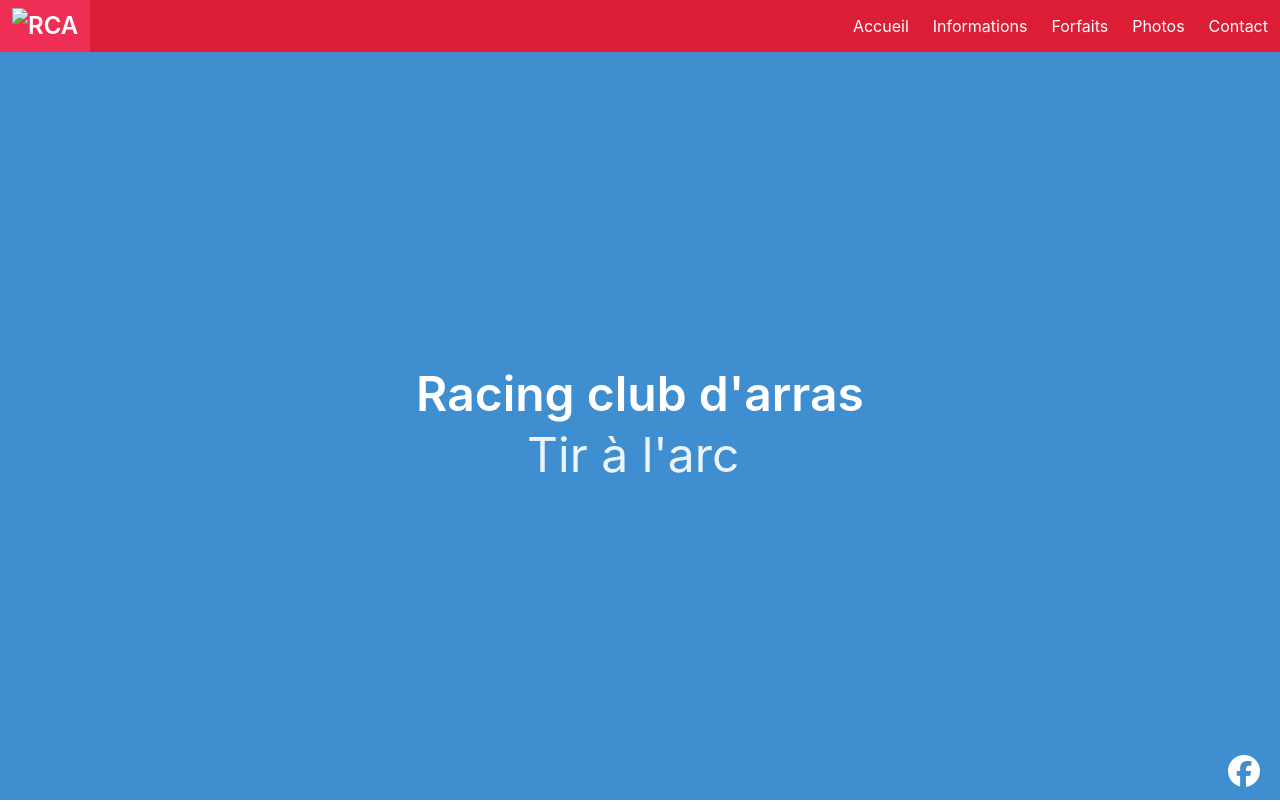
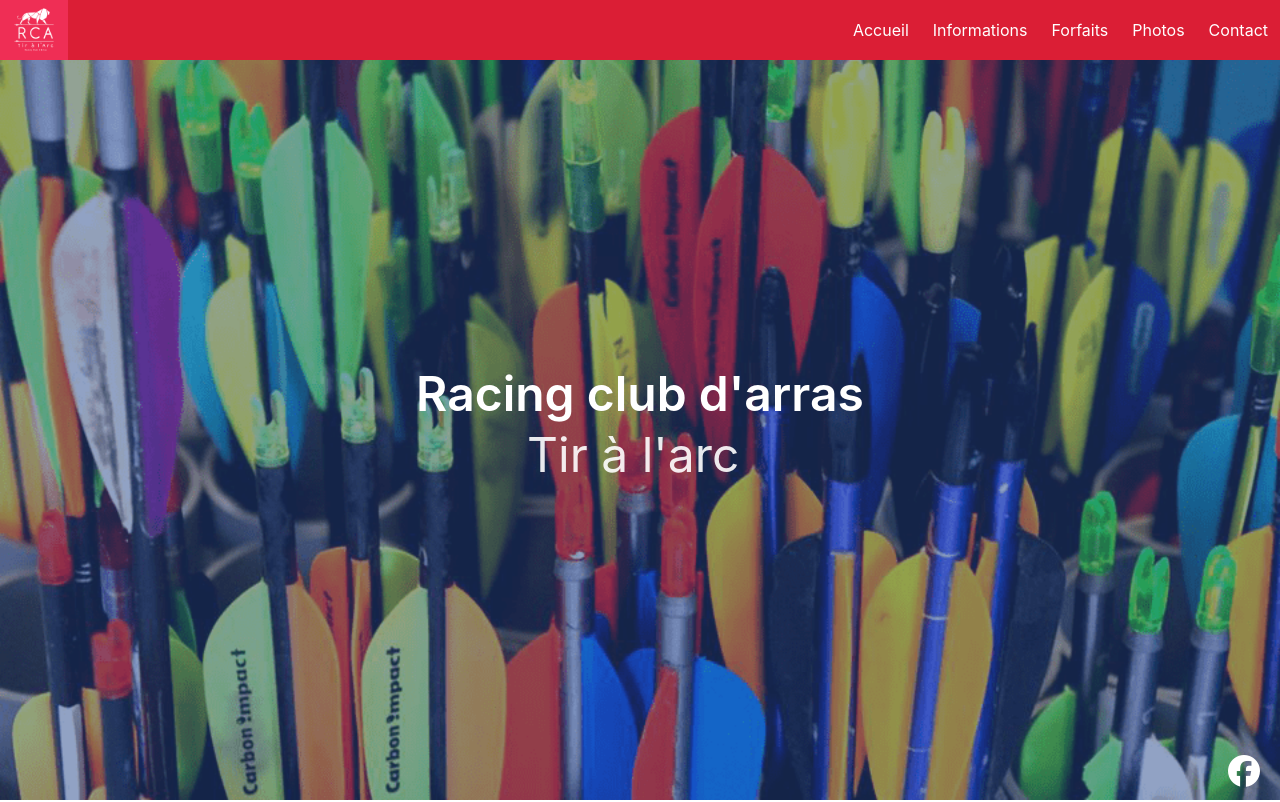
Before and after one commit to jprex59/FredRCA, a plain HTML site: page index.html in a window 1280 px wide. Shown: the top 802 px of the page. Drawn offline with nearby package versions, Linux system fonts and the light colour scheme; the site is published under a folder, as on GitHub Pages, so addresses that start at the root find nothing; some icons are missing.

Commit message:
chemin images

```diff
--- a/css/index.css
+++ b/css/index.css
@@ -39,7 +39,7 @@ html {
 }
 
 .hero-body {
-	background-image: url(/img/bg/3.png);
+	background-image: url("../img/bg/3.png");
 	background-repeat: no-repeat;
 	background-size: cover;
 	background-position: center;
--- a/index.html
+++ b/index.html
@@ -18,7 +18,7 @@
 			<div class="navbar-brand">
 				<!---faire changer le nom en fonction du titre de la ssection-->
 				<a class="navbar-item title is-4" id="SectionName" href="#">
-					<img src="/img/logo.png" alt="RCA" />
+					<img src="./img/logo.png" alt="RCA" />
 				</a>
 
 				<a role="button" class="navbar-burger" aria-label="menu" aria-expanded="false" data-target="navbarBasicExample">
```
